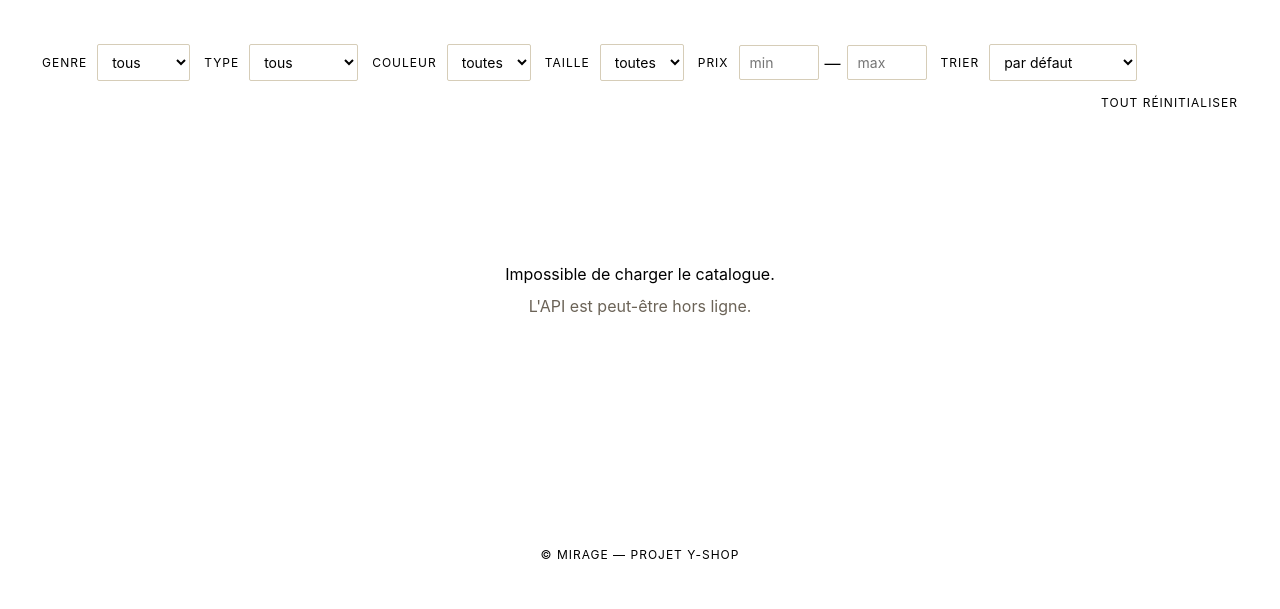
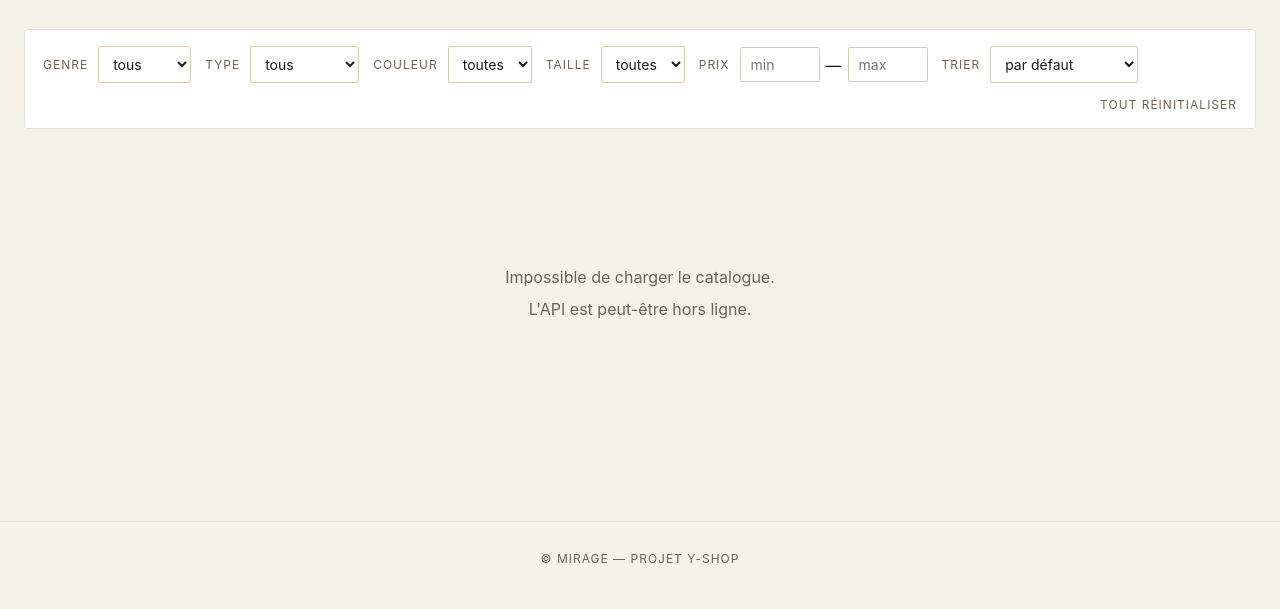
Before and after one commit to Shakil60/Projet-Boutique, a plain HTML site: page frontend/index.html in a window 1280 px wide. Shown: the part 191-800 px from the top of the page. Drawn offline with Linux system fonts and the light colour scheme; no server answers.

Commit message:
fix bizarre : les variables css :root se référençaient elles-mêmes, ça marchait par chance

```diff
--- a/frontend/style.css
+++ b/frontend/style.css
@@ -1,14 +1,14 @@
 /* variables thème — surchargeables avec [data-theme="dark"] */
 :root {
-    --bg: var(--bg);
-    --bg-elev: var(--bg-elev);
-    --bg-soft: var(--bg-soft);
-    --bg-faint: var(--bg-faint);
-    --border: var(--border);
-    --border-soft: var(--border-soft);
-    --text: var(--text);
-    --text-muted: var(--text-muted);
-    --text-soft: var(--text-soft);
+    --bg: #f5f2ea;
+    --bg-elev: #ffffff;
+    --bg-soft: #ece5d2;
+    --bg-faint: #fafaf6;
+    --border: #e5dfd2;
+    --border-soft: #f0ebde;
+    --text: #1a1814;
+    --text-muted: #6b6357;
+    --text-soft: #2e2a25;
     --shadow: rgba(0, 0, 0, 0.08);
 }
 
```
